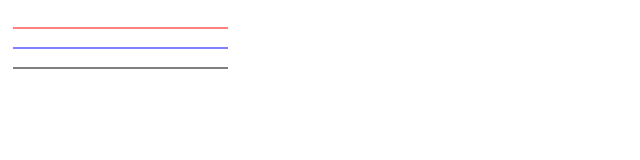
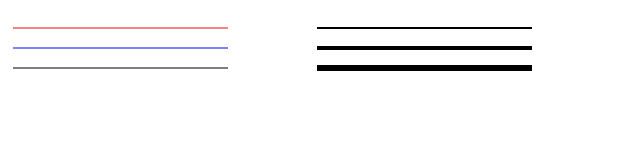
Before and after one commit to DENNIS-CODES/Computer-Graphics, a plain HTML site: page stroke.html in a window 1280 px wide. Shown: the whole page, without its empty margins (0-640 px from the left). Drawn offline with Linux system fonts and the light colour scheme.

Commit message:
stroke-width

```diff
--- a/stroke.html
+++ b/stroke.html
@@ -11,5 +11,13 @@
         <path stroke="black" d="M5 60 l215 0" />
         </g>
         </svg>
+        <!-- Stroke-width property -->
+        <svg height="80" width="300">
+            <g fill="none" stroke="black">
+            <path stroke-width="2" d="M5 20 l215 0" />
+            <path stroke-width="4" d="M5 40 l215 0" />
+            <path stroke-width="6" d="M5 60 l215 0" />
+            </g>
+            </svg>
 </body>
 </html>
```
